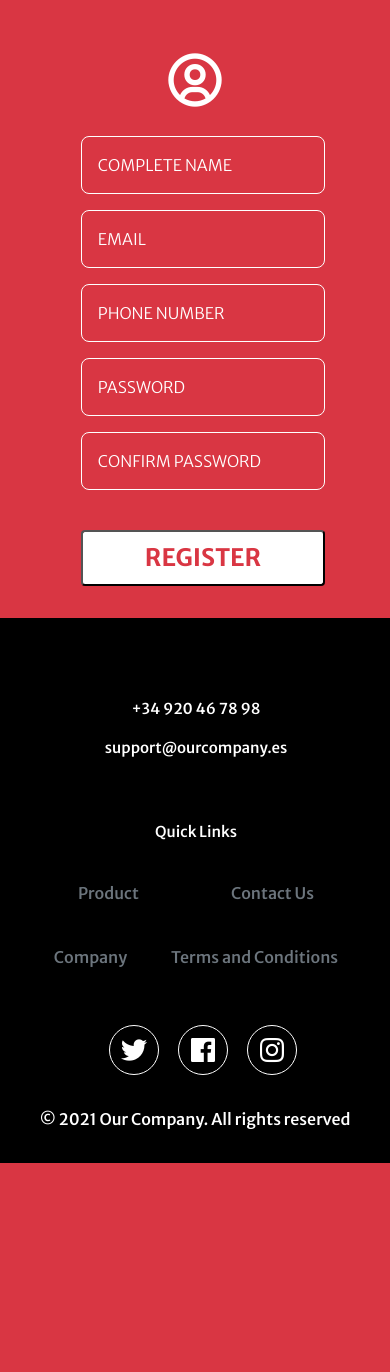
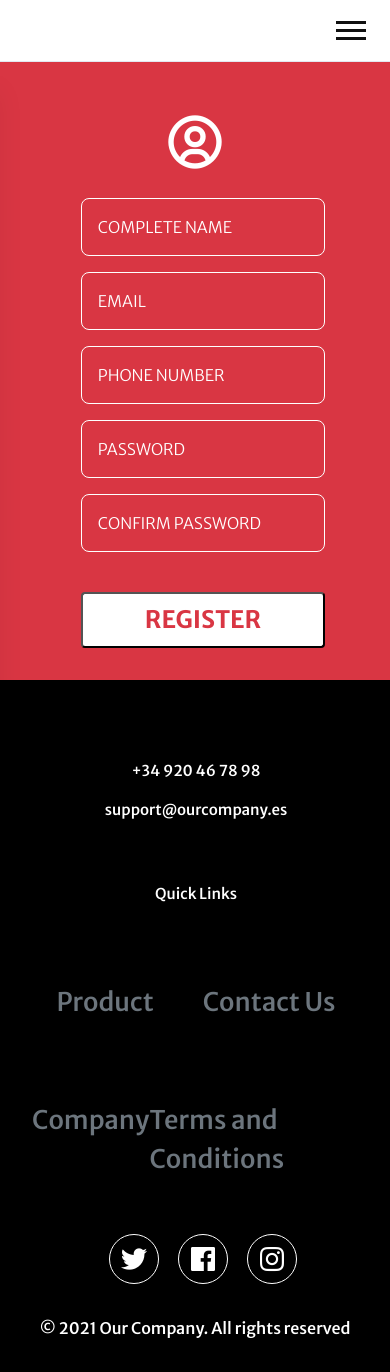
Before and after one commit to JoaquinJPB/DAW1, a PHP site: page /signup.html in a window 390 px wide. Before the commit the page ends 1163 px from the top, so only its background shows below. Run offline with PHP 8.4, Linux system fonts and the light colour scheme; some libraries are stand-ins or nearby versions.

Commit message:
NAV Responsive in Log In + Sign Up

```diff
--- /dev/null
+++ b/js/main.js
@@ -0,0 +1,16 @@
+const hamburger = document.querySelector(".hamburger");
+const navMenu = document.querySelector(".nav-menu");
+const navLink = document.querySelectorAll(".nav-link");
+
+hamburger.addEventListener("click", mobileMenu);
+navLink.forEach(n => n.addEventListener("click", closeMenu));
+
+function mobileMenu() {
+    hamburger.classList.toggle("active");
+    navMenu.classList.toggle("active");
+}
+
+function closeMenu() {
+    hamburger.classList.remove("active");
+    navMenu.classList.remove("active");
+}
--- a/signup.html
+++ b/signup.html
@@ -15,7 +15,31 @@
 <body>
 
     <header class="header">
-        <a href="index.html"><img src="DAW1_resources/Logo_Web.png" alt="Logo_Web"></a>
+        <nav class="navbar">
+            <a href="index.html"><img src="DAW1_resources/Logo_Web.png" alt="Logo_Web"></a>
+            <ul class="nav-menu">
+                <li class="nav-item">
+                    <a href="index.html" class="nav-link-nav">
+                        <i class='bx bxs-home nav_icon'><span>HOME</span></i>
+                    </a>
+                </li>
+                <li class="nav-item">
+                    <a href="about.html" class="nav-link-nav">
+                        <i class='bx bx-info-circle nav_icon'><span>ABOUT</span></i>
+                    </a>
+                </li>
+                <li class="nav-item">
+                    <a href="shop.html" class="nav-link-nav">
+                        <i class='bx bxs-store nav_icon'><span>STORE</span></i>
+                    </a>
+                </li>
+            </ul>
+            <div class="hamburger">
+                <span class="bar"></span>
+                <span class="bar"></span>
+                <span class="bar"></span>
+            </div>
+        </nav>
     </header>
 
     <section class="container-fluid container_register">
@@ -79,6 +103,7 @@
     <script src="https://cdnjs.cloudflare.com/ajax/libs/jquery-validate/1.19.0/jquery.validate.min.js"></script>
 
     <script src="./js/validation-form.js"></script>
+    <script src="./js/main.js"></script>
 </body>
 
 </html>
--- a/style.css
+++ b/style.css
@@ -38,33 +38,30 @@
     color: inherit;
 }
 
-.header {
-    display: flex;
-    justify-content: space-between;
-    align-items: center;
-    height: 15vh;
+.header{
+    border-bottom: 1px solid #E2E8F0;
     box-shadow: 0px 0px 10px 1px #c4c4c4;
 }
 
-.header img {
+.header img{
     height: 15vh;
 }
 
-.header_icons {
-    padding: 2rem;
+.nav_icon{
+    font-size: 2.5rem;
+    color: black;
 }
 
-.header_icon {
-    font-size: 3rem;
-    margin: 1rem;
-    cursor: pointer;
+.nav_icon:hover{
+    color: var(--first-color);
 }
 
-.header_icon:hover {
-    color: var(--first-color)
+.nav-item a span{
+    display: none;
+    color: black;
 }
 
-.nav_home {
+.nav_home{
     width: 15vw;
     text-align: center;
     position: absolute;
@@ -86,6 +83,7 @@
 .nav_home li:active {
     transform: scale(.95);
 }
+
 
 .nav_shop {
     height: auto;
@@ -984,18 +982,121 @@
     color: var(--first-color);
 }
 
+li{
+    list-style: none;
+}
 
+a{
+    text-decoration: none;
+}
 
-/* .swiper-button-prev {
-    left: 100px;
-} */
+.navbar{
+    display: flex;
+    justify-content: space-between;
+    align-items: center;
+    padding: 1rem 1.5rem;
+}
+
+.hamburger{
+    display: none;
+}
+
+.bar{
+    display: block;
+    width: 30px;
+    height: 3px;
+    margin: 5px auto;
+    -webkit-transition: all 0.3s ease-in-out;
+    transition: all 0.3s ease-in-out;
+    background-color: #101010;
+}
+
+.nav-menu{
+    display: flex;
+    justify-content: space-between;
+    align-items: center;
+}
+
+.nav-item{
+    margin-left: 5rem;
+}
+
+.nav-link{
+    font-size: 1.6rem;
+    font-weight: 400;
+    color: #475569;
+}
+
+.nav-link:hover{
+    color: var(--first-color);
+}
+
+.nav-logo {
+    font-size: 2.1rem;
+    font-weight: 500;
+    color: #482ff7;
+}
 
 /* ======================= MEDIA QUERIES ======================= */
 
 @media screen and (max-width: 768px) {
 
+    .header img{
+        display: none;
+    }
+
     .header{
-        display: none;
+        justify-content: flex-end;
+    }
+
+    .nav-menu{
+        position: fixed;
+        left: -100%;
+        top: 5rem;
+        flex-direction: column;
+        background-color: #fff;
+        z-index: 10;
+        width: 100%;
+        height: 75vh;
+        text-align: center;
+        transition: 0.3s;
+        box-shadow: 0 10px 27px rgba(0, 0, 0, 0.05);
+    }
+
+    .nav-menu.active {
+        left: 0;
+    }
+
+    .nav-item {
+        margin: 2.5rem 0;
+    }
+
+    .nav-item a span{
+        display: block;
+        font-family: 'Merriweather Sans', sans-serif;
+    }
+
+    .nav-link-nav{
+        font-size: 2.5rem;
+    }
+
+    .hamburger {
+        display: block;
+        cursor: pointer;
+    }
+
+    .hamburger.active .bar:nth-child(2) {
+        opacity: 0;
+    }
+
+    .hamburger.active .bar:nth-child(1) {
+        -webkit-transform: translateY(8px) rotate(45deg);
+        transform: translateY(8px) rotate(45deg);
+    }
+
+    .hamburger.active .bar:nth-child(3) {
+        -webkit-transform: translateY(-8px) rotate(-45deg);
+        transform: translateY(-8px) rotate(-45deg);
     }
 
     /* ==== LOG IN ==== */
@@ -1124,10 +1225,6 @@
 
 @media screen and (min-width: 769px) and (max-width: 996px) {
 
-    .header{
-        display: none;
-    }
-
     .section_profile_left div{
         margin-top: 5.5rem;
     }
```
Also changed, not shown: login.html (+26 -1 lines), DAW1_resources/Logo_Web.png (added).
